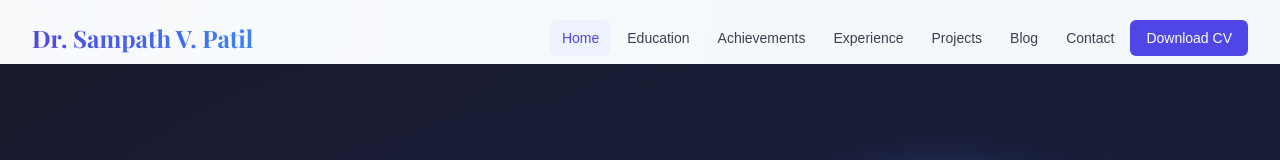
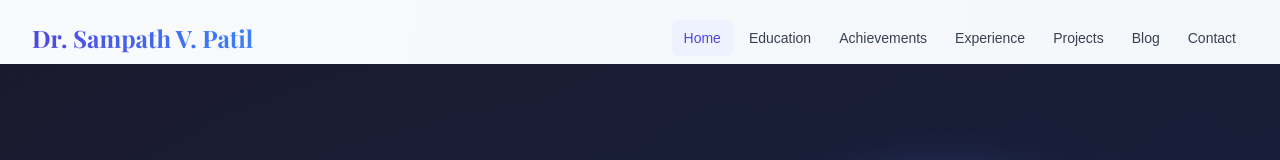
Before and after one commit to Sampathkumarvpatil/DrSampath, a React (Create React App) app in the folder frontend/: page / in a window 1280 px wide. Shown: the top 160 px of the page. Built offline with nearby package versions, Linux system fonts and the light colour scheme; a web font is replaced by a local one.

Commit message:
auto-commit for cb978bd3-c8f5-4a46-9343-b1a17d589d43

```diff
--- a/frontend/src/components/layout/Header.js
+++ b/frontend/src/components/layout/Header.js
@@ -76,12 +76,6 @@ const Header = () => {
                 {item.name}
               </Link>
             ))}
-            <a
-              href="#"
-              className="ml-3 px-4 py-2 rounded-md text-sm font-medium bg-primary-600 text-white hover:bg-primary-700 transition-colors"
-            >
-              Download CV
-            </a>
           </nav>
 
           {/* Mobile menu button */}
```
